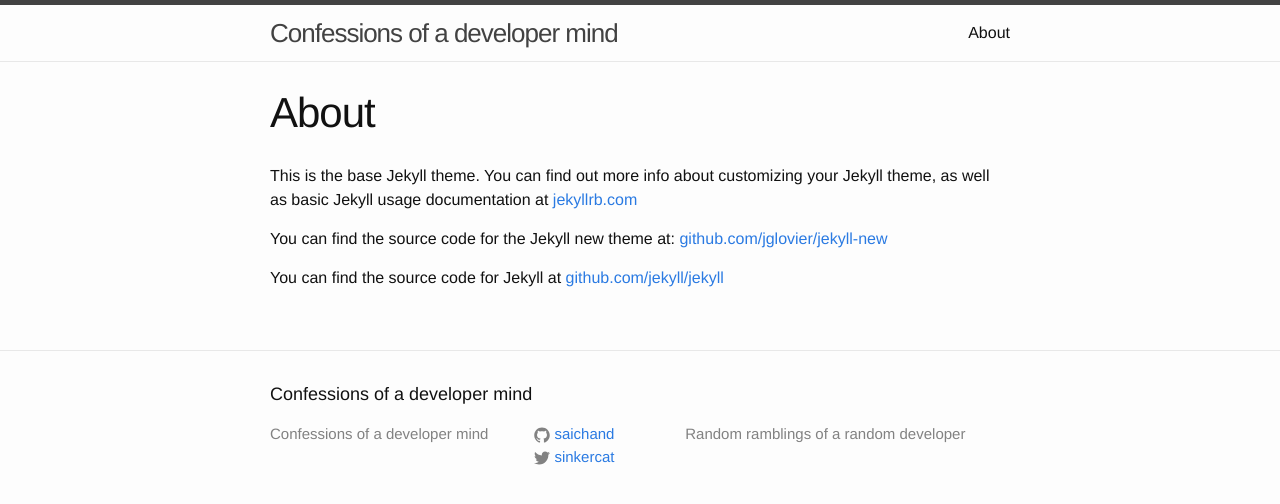
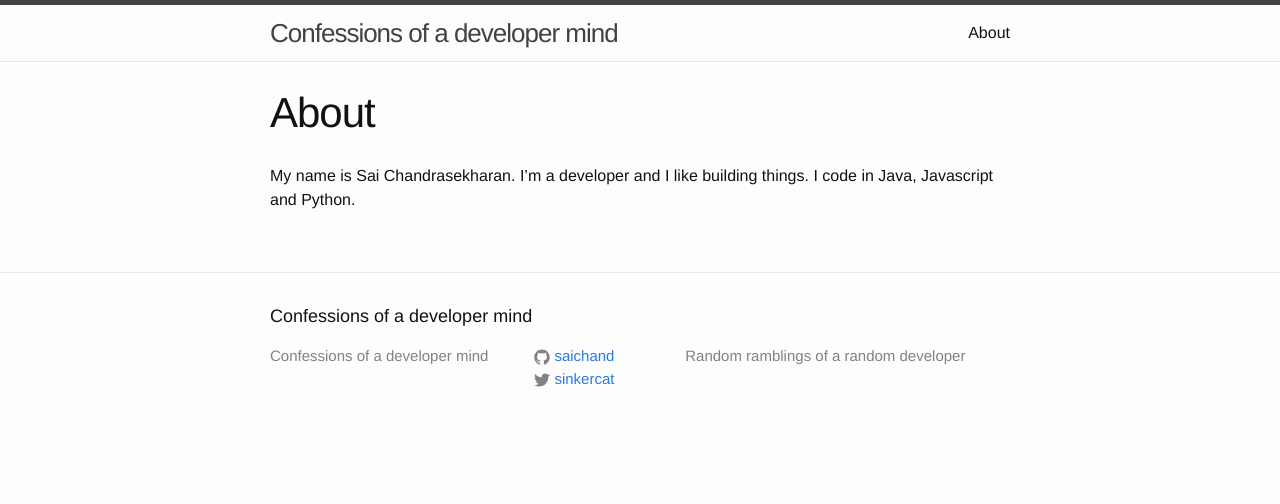
Before and after one commit to saichand/saichand.github.io, a Jekyll site: the page built from about.md, in a window 1280 px wide. Shown: the top 504 px of the page. Built offline with Jekyll 4.4.1, drawn with Linux system fonts in a browser that asks for light colours.

Commit message:
fix about page

```diff
--- a/about.md
+++ b/about.md
@@ -4,8 +4,4 @@ title: About
 permalink: /about/
 ---
 
-This is the base Jekyll theme. You can find out more info about customizing your Jekyll theme, as well as basic Jekyll usage documentation at [jekyllrb.com](http://jekyllrb.com/)
-
-You can find the source code for the Jekyll new theme at: [github.com/jglovier/jekyll-new](https://github.com/jglovier/jekyll-new)
-
-You can find the source code for Jekyll at [github.com/jekyll/jekyll](https://github.com/jekyll/jekyll)
+My name is Sai Chandrasekharan. I'm a developer and I like building things. I code in Java, Javascript and Python.
```
